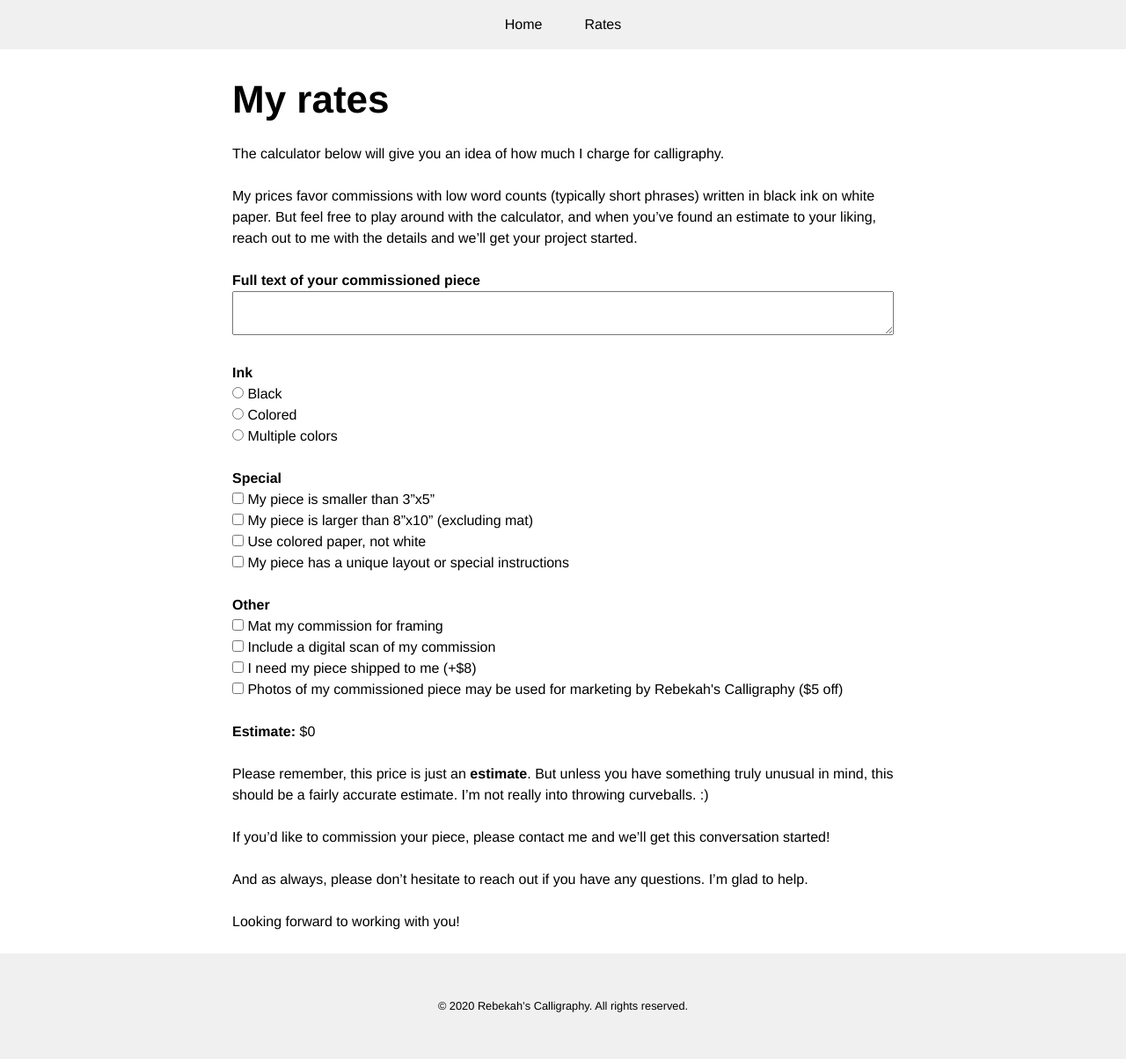
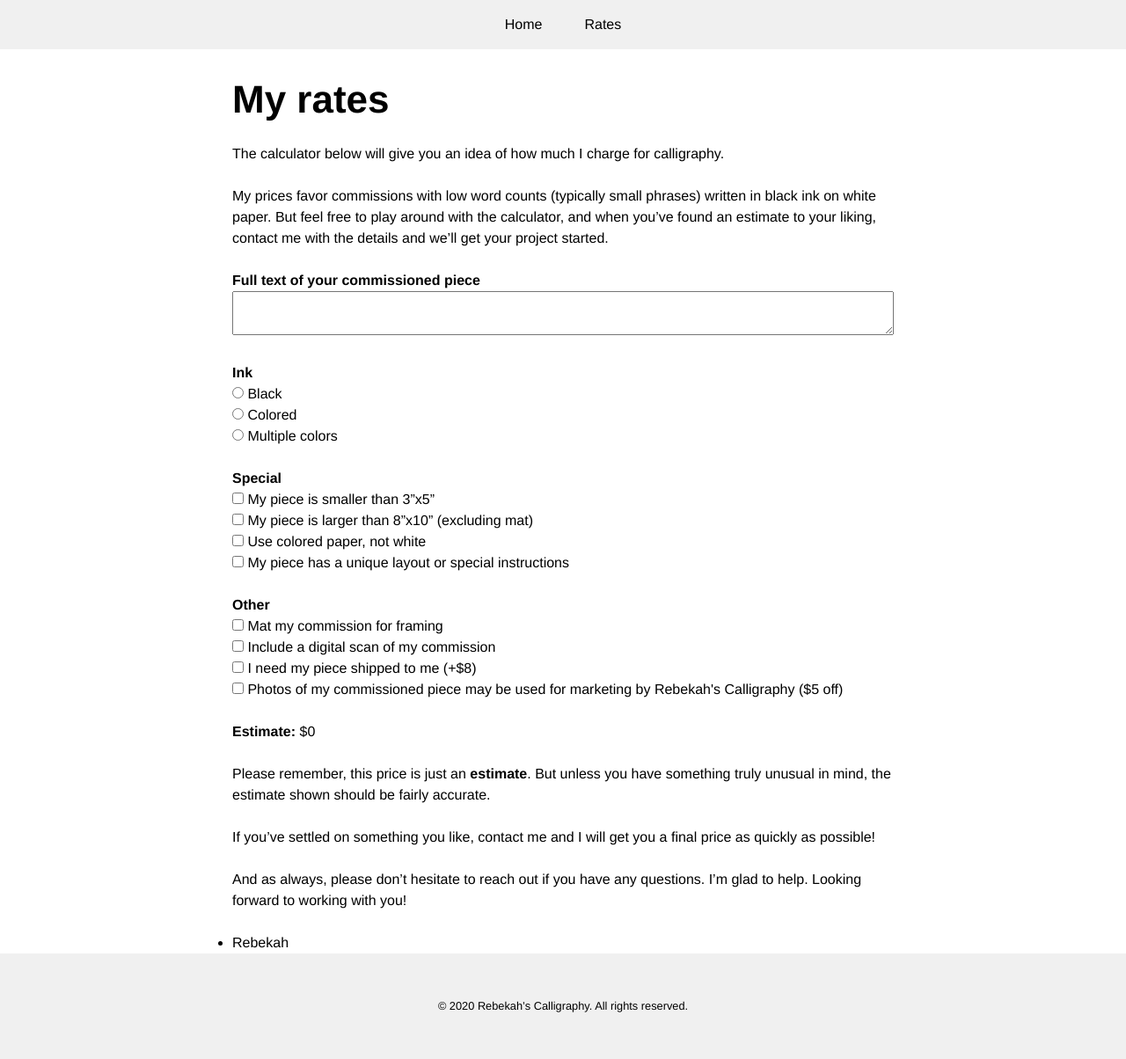
Before and after one commit to rebekahanglea/rebekahscalligraphy, a Jekyll site: the page built from rates.md, in a window 1280 px wide. Shown: the whole page at 88% size. Built offline with Jekyll 4.4.1, drawn with Linux system fonts in a browser that asks for light colours.

Commit message:
Update rates.md

```diff
--- a/rates.md
+++ b/rates.md
@@ -6,14 +6,14 @@ title: My rates — Rebekah’s Calligraphy
 
 The calculator below will give you an idea of how much I charge for calligraphy.
 
-My prices favor commissions with low word counts (typically short phrases) written in black ink on white paper. But feel free to play around with the calculator, and when you've found an estimate to your liking, reach out to me with the details and we'll get your project started.
+My prices favor commissions with low word counts (typically small phrases) written in black ink on white paper. But feel free to play around with the calculator, and when you've found an estimate to your liking, contact me with the details and we'll get your project started.
 
 {% include rates-form.html %}
 
-Please remember, this price is just an **estimate**. But unless you have something truly unusual in mind, this should be a fairly accurate estimate. I'm not really into throwing curveballs. :)
+Please remember, this price is just an **estimate**. But unless you have something truly unusual in mind, the estimate shown should be fairly accurate.
 
-If you'd like to commission your piece, please contact me and we'll get this conversation started!
+If you've settled on something you like, contact me and I will get you a final price as quickly as possible!
 
-And as always, please don't hesitate to reach out if you have any questions. I'm glad to help.
+And as always, please don't hesitate to reach out if you have any questions. I'm glad to help. Looking forward to working with you!
 
-Looking forward to working with you!
+- Rebekah
```
